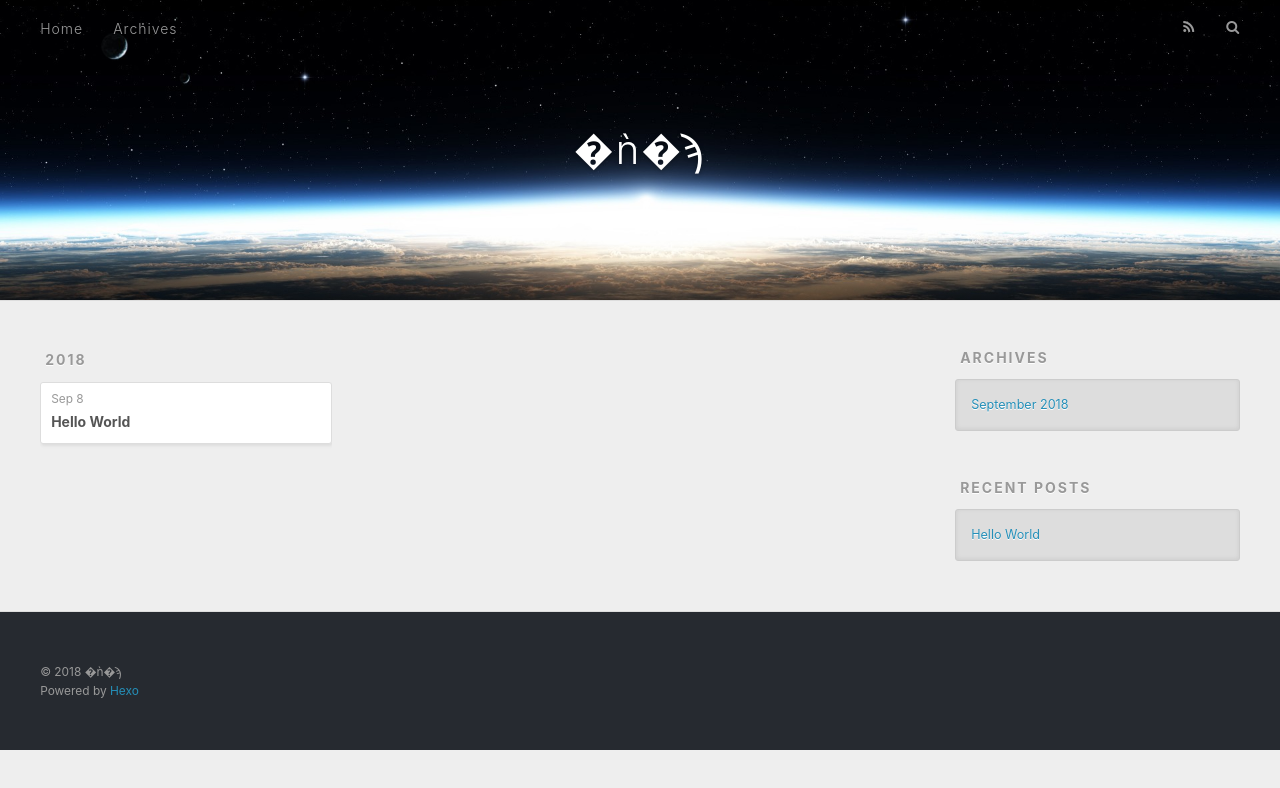
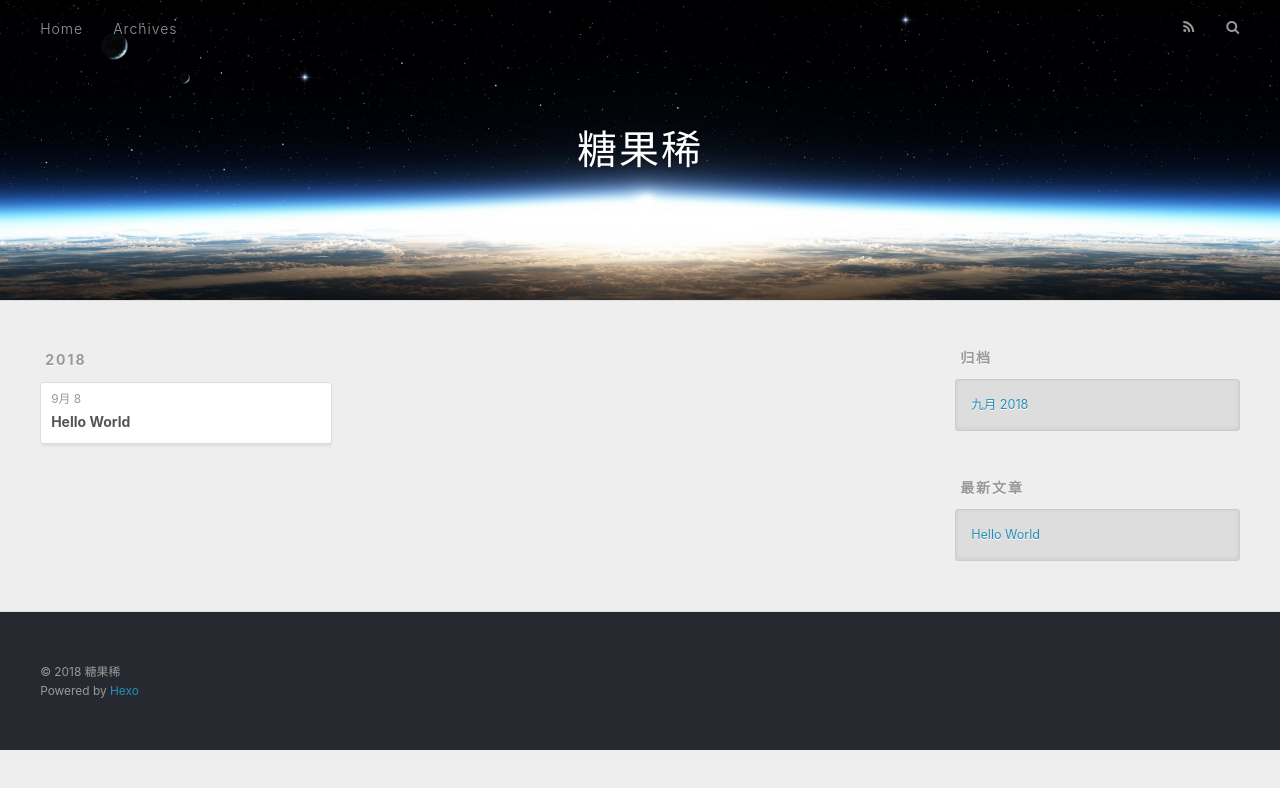
Before and after one commit to tanguoxi/tanguoxi.github.io, a plain HTML site: page archives/2018/09/index.html in a window 1280 px wide. Drawn offline with nearby package versions, Linux system fonts and the light colour scheme.

Commit message:
Site updated: 2018-09-08 18:23:48

```diff
--- a/archives/2018/09/index.html
+++ b/archives/2018/09/index.html
@@ -5,20 +5,20 @@
 
 
 
-  <title>Archives: 2018/9 | �ǹ�ϡ</title>
+  <title>归档: 2018/9 | 糖果稀</title>
   <meta name="viewport" content="width=device-width, initial-scale=1, maximum-scale=1">
-  <meta name="description" content="tanguoxi,�ǹ�ϡ">
+  <meta name="description" content="tanguoxi,糖果稀">
 <meta property="og:type" content="website">
-<meta property="og:title" content="�ǹ�ϡ">
+<meta property="og:title" content="糖果稀">
 <meta property="og:url" content="http://yoursite.com/archives/2018/09/index.html">
-<meta property="og:site_name" content="�ǹ�ϡ">
-<meta property="og:description" content="tanguoxi,�ǹ�ϡ">
-<meta property="og:locale" content="default">
+<meta property="og:site_name" content="糖果稀">
+<meta property="og:description" content="tanguoxi,糖果稀">
+<meta property="og:locale" content="zh-CN">
 <meta name="twitter:card" content="summary">
-<meta name="twitter:title" content="�ǹ�ϡ">
-<meta name="twitter:description" content="tanguoxi,�ǹ�ϡ">
+<meta name="twitter:title" content="糖果稀">
+<meta name="twitter:description" content="tanguoxi,糖果稀">
 
-    <link rel="alternate" href="/atom.xml" title="�ǹ�ϡ" type="application/atom+xml">
+    <link rel="alternate" href="/atom.xml" title="糖果稀" type="application/atom+xml">
 
 
     <link rel="icon" href="/favicon.png">
@@ -37,7 +37,7 @@
   <div id="header-outer" class="outer">
     <div id="header-title" class="inner">
       <h1 id="logo-wrap">
-        <a href="/" id="logo">�ǹ�ϡ</a>
+        <a href="/" id="logo">糖果稀</a>
       </h1>
 
     </div>
@@ -54,7 +54,7 @@
 
           <a id="nav-rss-link" class="nav-icon" href="/atom.xml" title="RSS Feed"></a>
 
-        <a id="nav-search-btn" class="nav-icon" title="Search"></a>
+        <a id="nav-search-btn" class="nav-icon" title="搜索"></a>
       </nav>
       <div id="search-form-wrap">
         <form action="//google.com/search" method="get" accept-charset="UTF-8" class="search-form"><input type="search" name="q" class="search-form-input" placeholder="Search"><button type="submit" class="search-form-submit">&#xF002;</button><input type="hidden" name="sitesearch" value="http://yoursite.com"></form>
@@ -80,7 +80,7 @@
   <div class="archive-article-inner">
     <header class="archive-article-header">
       <a href="/2018/09/08/hello-world/" class="archive-article-date">
-  <time datetime="2018-09-08T08:00:11.976Z" itemprop="datePublished">Sep 8</time>
+  <time datetime="2018-09-08T08:00:11.976Z" itemprop="datePublished">9月 8</time>
 </a>
 
 
@@ -112,9 +112,9 @@
 
 
   <div class="widget-wrap">
-    <h3 class="widget-title">Archives</h3>
+    <h3 class="widget-title">归档</h3>
     <div class="widget">
-      <ul class="archive-list"><li class="archive-list-item"><a class="archive-list-link" href="/archives/2018/09/">September 2018</a></li></ul>
+      <ul class="archive-list"><li class="archive-list-item"><a class="archive-list-link" href="/archives/2018/09/">九月 2018</a></li></ul>
     </div>
   </div>
 
@@ -122,7 +122,7 @@
 
 
   <div class="widget-wrap">
-    <h3 class="widget-title">Recent Posts</h3>
+    <h3 class="widget-title">最新文章</h3>
     <div class="widget">
       <ul>
 
@@ -142,7 +142,7 @@
 
   <div class="outer">
     <div id="footer-info" class="inner">
-      &copy; 2018 �ǹ�ϡ<br>
+      &copy; 2018 糖果稀<br>
       Powered by <a href="http://hexo.io/" target="_blank">Hexo</a>
     </div>
   </div>
```
Also changed, not shown: 2018/09/08/hello-world/index.html (+11 -11 lines), archives/2018/index.html (+16 -16 lines), archives/index.html (+16 -16 lines), index.html (+16 -16 lines).
